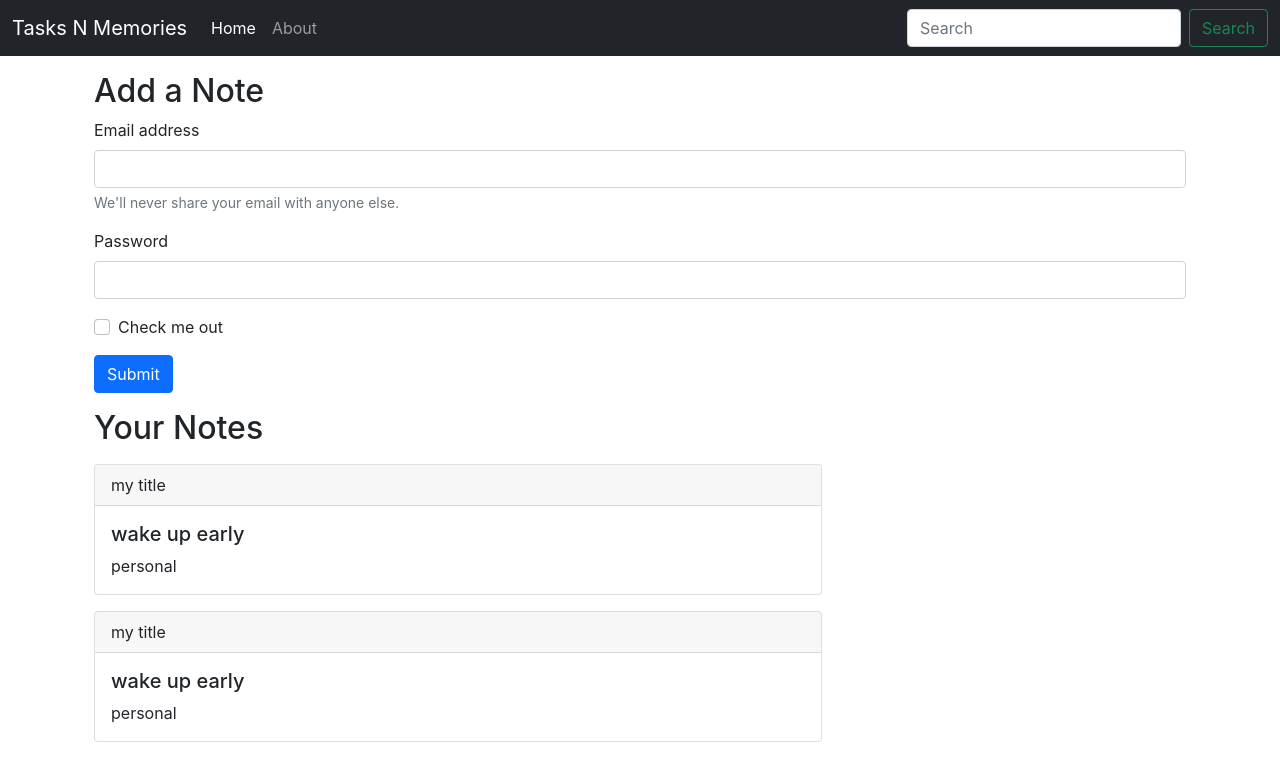
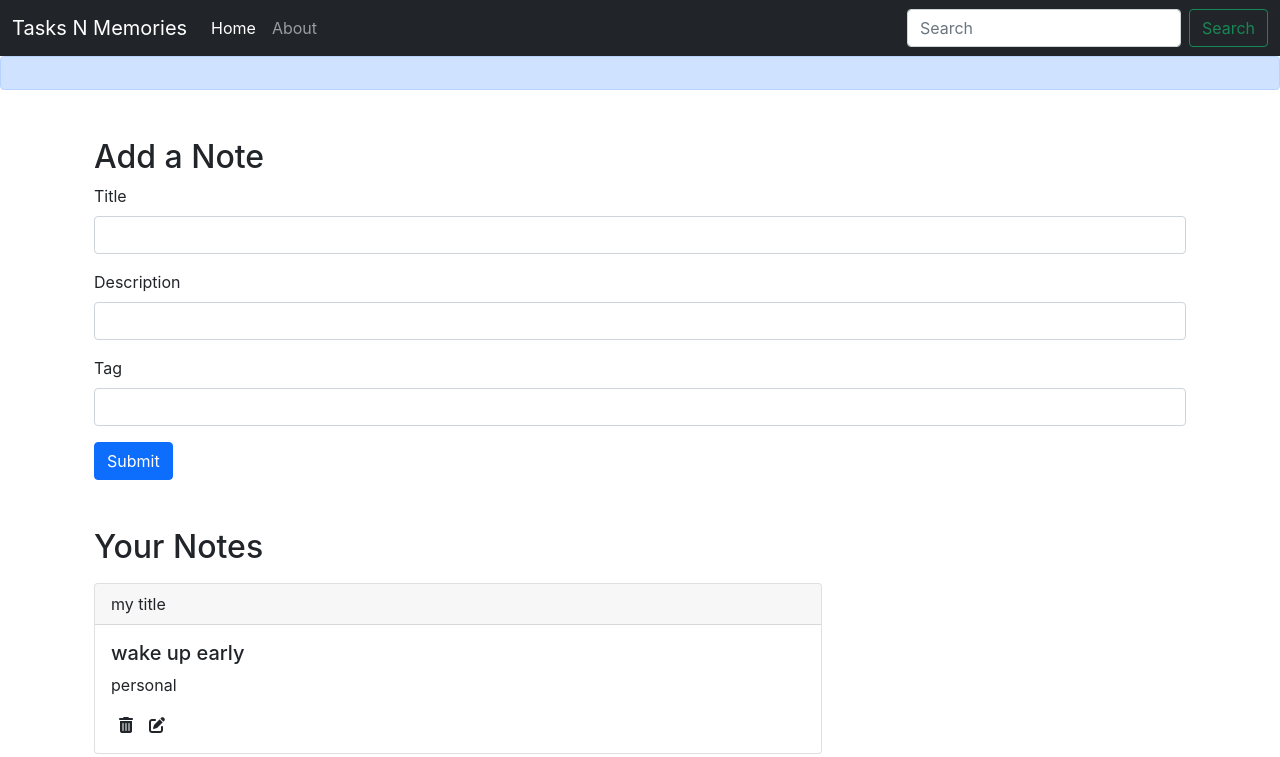
Before and after one commit to Paawan9700/tasksNmemories, a React (Create React App) app: page / in a window 1280 px wide. Shown: the top 757 px of the page. Built offline with nearby package versions, Linux system fonts and the light colour scheme.

Commit message:
Adding AddNote component to iNotebook

```diff
--- a/public/index.html
+++ b/public/index.html
@@ -14,6 +14,7 @@
     -->
   <link rel="manifest" href="%PUBLIC_URL%/manifest.json" />
 
+
   <!-- Bootstrap CSS -->
   <link href="https://cdn.jsdelivr.net/npm/bootstrap@5.1.3/dist/css/bootstrap.min.css" rel="stylesheet"
     integrity="sha384-1BmE4kWBq78iYhFldvKuhfTAU6auU8tT94WrHftjDbrCEXSU1oBoqyl2QvZ6jIW3" crossorigin="anonymous">
@@ -24,7 +25,8 @@
 <body>
   <noscript>You need to enable JavaScript to run this app.</noscript>
   <div id="root"></div>
-
+  <!-- awesome kit for icons -->
+  <script src="https://kit.fontawesome.com/c09fd977e7.js" crossorigin="anonymous"></script>
   <!-- Optional JavaScript; choose one of the two! -->
 
   <!-- Option 1: Bootstrap Bundle with Popper -->
--- a/src/App.js
+++ b/src/App.js
@@ -8,6 +8,7 @@ import { Navbar } from './components/Navbar';
 import { About } from './components/About';
 import { Home } from './components/Home';
 import NoteState from './context/notes/NoteState';
+import Alert from './components/Alert';
 
 function App() {
   return (
@@ -15,6 +16,7 @@ function App() {
       <NoteState>
         <Router>
           <Navbar />
+          <Alert />
           <div className="container">
             <Routes>
               <Route exact path='/' element={<Home />} />
--- /dev/null
+++ b/src/components/AddNote.js
@@ -0,0 +1,39 @@
+import React, {useState, useContext} from 'react'
+import NoteContext from '../context/notes/NoteContext';
+
+const AddNote = () => {
+    const context = useContext(NoteContext);
+    const { addNote } = context;
+    const [note, setnote] = useState({title : "", description : ""})
+    const handleNote = (event) => {
+        event.preventDefault();
+        addNote(note);
+    }
+
+    const handleChange = (event) => {
+        setnote({...note, [event.target.name] : event.target.value})
+    }
+
+    return (
+        <div className="container my-5">
+            <h2>Add a Note</h2>
+            <form>
+                <div className="mb-3">
+                    <label htmlFor="title" className="form-label">Title</label>
+                    <input type="text" className="form-control" id="title" name='title' onChange={handleChange} />
+                </div>
+                <div className="mb-3">
+                    <label htmlFor="description" className="form-label">Description</label>
+                    <input type="text" className="form-control" id="description" name = "description" aria-describedby="emailHelp" onChange={handleChange} />
+                </div>
+                <div className="mb-3">
+                    <label htmlFor="tag" className="form-label">Tag</label>
+                    <input type="text" className="form-control" id="tag" onChange={handleChange} />
+                </div>
+                <button type="submit" onClick={handleNote} className="btn btn-primary">Submit</button>
+            </form>
+        </div>
+    )
+}
+
+export default AddNote
--- /dev/null
+++ b/src/components/Alert.js
@@ -0,0 +1,13 @@
+import React from 'react'
+
+const Alert = (props) => {
+    return (
+        <div>
+            <div className="alert alert-primary" role="alert">
+                {props.message}
+            </div>
+        </div>
+    )
+}
+
+export default Alert
--- a/src/components/Home.js
+++ b/src/components/Home.js
@@ -1,4 +1,5 @@
 import React from 'react'
+import AddNote from './AddNote'
 import { Notes } from './Notes'
 
 
@@ -6,26 +7,7 @@ export const Home = () => {
 
     return (
         <div>
-            <div className="container my-3">
-                <h2>Add a Note</h2>
-                <form>
-                    <div className="mb-3">
-                        <label htmlFor="exampleInputEmail1" className="form-label">Email address</label>
-                        <input type="email" className="form-control" id="exampleInputEmail1" aria-describedby="emailHelp" />
-                        <div id="emailHelp" className="form-text">We'll never share your email with anyone else.</div>
-                    </div>
-                    <div className="mb-3">
-                        <label htmlFor="exampleInputPassword1" className="form-label">Password</label>
-                        <input type="password" className="form-control" id="exampleInputPassword1" />
-                    </div>
-                    <div className="mb-3 form-check">
-                        <input type="checkbox" className="form-check-input" id="exampleCheck1" />
-                        <label className="form-check-label" htmlFor="exampleCheck1">Check me out</label>
-                    </div>
-                    <button type="submit" className="btn btn-primary">Submit</button>
-                </form>
-            </div>
-
+            <AddNote />
             <Notes />
         </div>
     )
--- a/src/components/Noteitem.js
+++ b/src/components/Noteitem.js
@@ -11,6 +11,8 @@ export const Noteitem = (props) => {
                 <div className="card-body">
                     <h5 className="card-title">{description}</h5>
                     <p className="card-text">{tag}</p>
+                    <i className="fas fa-trash-alt mx-2"></i>
+                    <i className="fas fa-edit mx-2"></i>
                 </div>
             </div>
         </div>
--- a/src/components/Notes.js
+++ b/src/components/Notes.js
@@ -5,13 +5,13 @@ import { Noteitem } from './Noteitem';
 
 export const Notes = () => {
     const context = useContext(NoteContext);
-    const { notes, setnotes } = context;
+    const { notes } = context;
     return (
         <div>
-            <div className="container my-3">
+            <div className="container my-5">
                 <h2>Your Notes</h2>
                 {notes.map((note) => {
-                    return <Noteitem note={note} />;
+                    return <Noteitem key = {note._id} note={note} />;
                 })}
             </div>
         </div>
--- a/src/context/notes/NoteState.js
+++ b/src/context/notes/NoteState.js
@@ -33,8 +33,36 @@ const NoteState = (props) => {
     ]
 
     const [notes, setnotes] = useState(initialnotes)
+    // adding a note
+    const addNote = (newNote) => {
+        // making an API call to take the note added by the user
+
+        console.log("adding a new note particular to this user...");
+        // const note = {
+        //     "_id": "61ddaaf7e9bd4d84c684038f",
+        //     "user": "61dd548e50b9274c2faef5a0",
+        //     "title": "my title {added}",
+        //     "description": "wake up early {added}",
+        //     "tag": "personal",
+        //     "Date": "2022-01-11T16:06:15.743Z",
+        //     "__v": 0
+        // }
+
+        setnotes(notes.concat(newNote));
+    }
+
+    // deleting a note
+    const deleteNote = () => {
+
+    }
+
+    // edit a note
+    const editNote = () => {
+
+    }
+
     return (
-        <NoteContext.Provider value={{ notes, setnotes }}>
+        <NoteContext.Provider value={{ notes, addNote, deleteNote, editNote }}>
             {props.children}
         </NoteContext.Provider>
     )
--- a/src/index.css
+++ b/src/index.css
@@ -11,3 +11,7 @@ code {
   font-family: source-code-pro, Menlo, Monaco, Consolas, 'Courier New',
     monospace;
 }
+
+i{
+  cursor: pointer;
+}
```
